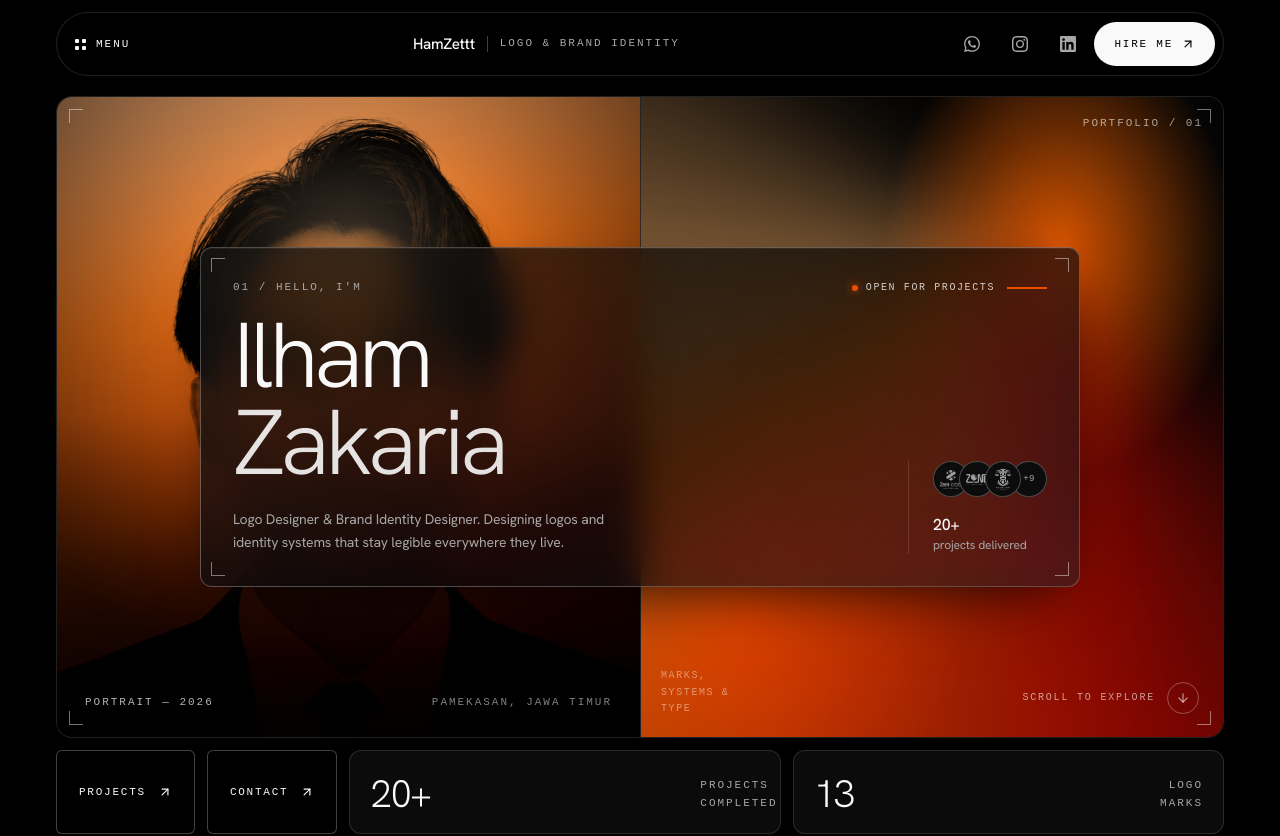
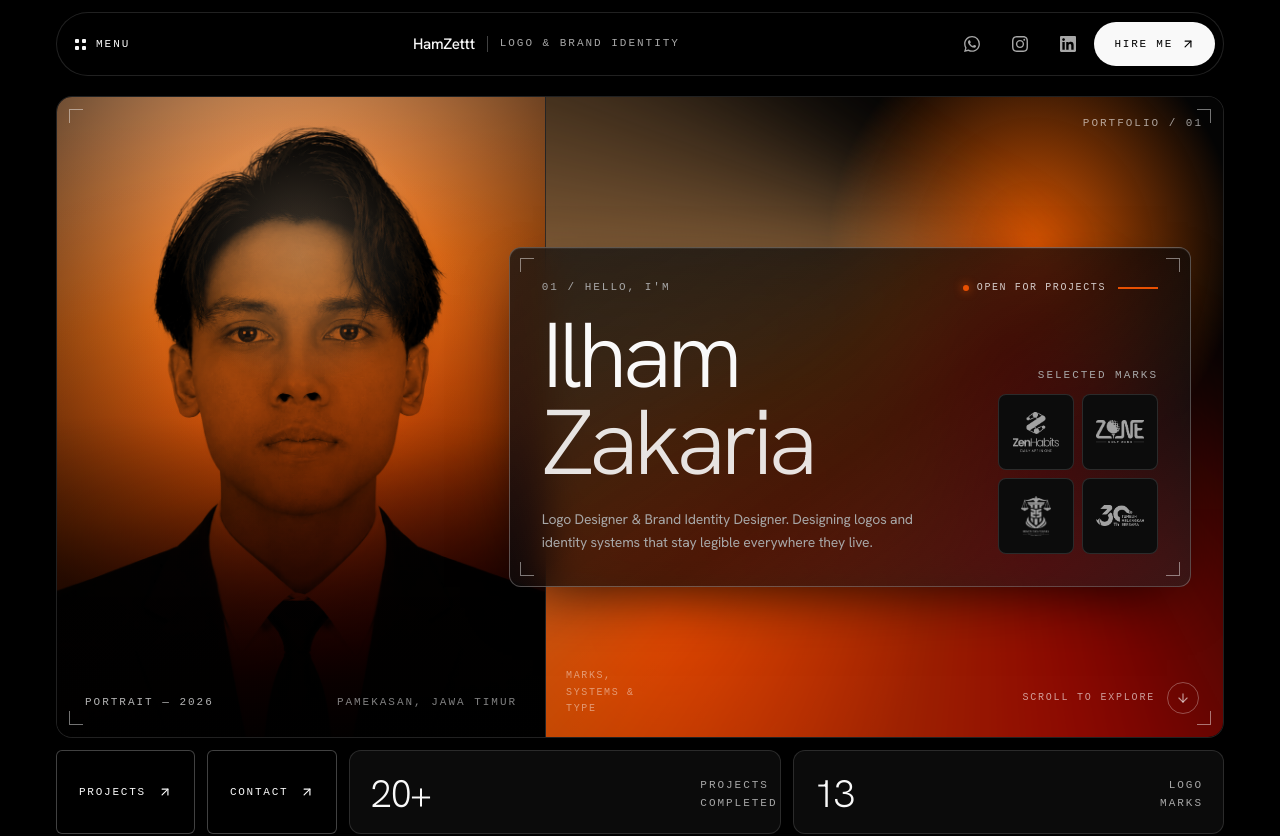
Before and after one commit to ham-zettt/art-work, a Next.js app: page / in a window 1280 px wide. Shown: the top 836 px of the page. Built offline with nearby package versions, Linux system fonts and the light colour scheme.

Commit message:
feat(hero): shrink portrait, shift card over mesh, show four marks

```diff
--- a/components/sections/Hero.tsx
+++ b/components/sections/Hero.tsx
@@ -11,7 +11,7 @@ import { site } from "@/data/site";
 
 const EASE = [0.22, 1, 0.36, 1] as const;
 
-const heroAvatars = logos.slice(0, 3);
+const selectedMarks = logos.slice(0, 4);
 const marquee = [...logos, ...logos];
 
 /** Parallax only on fine pointers, large screens, and when motion is allowed. */
@@ -55,13 +55,13 @@ export function Hero() {
 					>
 						<CornerBrackets className="inset-3" />
 
-						<div className="relative grid lg:min-h-[clamp(580px,80svh,840px)] lg:grid-cols-2">
+						<div className="relative grid lg:min-h-[clamp(580px,80svh,840px)] lg:grid-cols-[minmax(0,0.72fr)_minmax(0,1fr)]">
 							{/* Photo panel with CSS duotone */}
 							<m.figure
 								initial={{ clipPath: "inset(0 0 100% 0)" }}
 								animate={{ clipPath: "inset(0 0 0% 0)" }}
 								transition={{ duration: 0.9, delay: 0.1, ease: EASE }}
-								className="relative h-[42svh] min-h-[300px] overflow-hidden bg-black sm:h-[52svh] lg:h-auto"
+								className="relative h-[34svh] min-h-[260px] overflow-hidden bg-black sm:h-[46svh] lg:h-auto"
 							>
 								<m.div
 									className="absolute inset-x-0 -inset-y-[6%]"
@@ -74,7 +74,7 @@ export function Hero() {
 										height={1536}
 										loading="eager"
 										fetchPriority="high"
-										sizes="(min-width: 1024px) 50vw, 100vw"
+										sizes="(min-width: 1024px) 42vw, 100vw"
 										className="absolute inset-0 h-full w-full object-cover object-[50%_16%] grayscale brightness-[0.82] contrast-[1.14]"
 									/>
 								</m.div>
@@ -122,12 +122,12 @@ export function Hero() {
 							</m.div>
 
 							{/* Glass identity card */}
-							<div className="relative z-10 -mt-8 px-3 pb-3 sm:px-5 lg:absolute lg:inset-0 lg:m-0 lg:flex lg:items-center lg:justify-center lg:p-8">
+							<div className="relative z-10 -mt-8 px-3 pb-3 sm:px-5 lg:absolute lg:inset-y-0 lg:right-0 lg:m-0 lg:flex lg:w-[64%] lg:items-center lg:p-8">
 								<m.div
 									initial={{ opacity: 0, y: 30 }}
 									animate={{ opacity: 1, y: 0 }}
 									transition={{ duration: 0.75, delay: 0.34, ease: EASE }}
-									className="glass relative w-full rounded-xl p-5 sm:p-7 lg:max-w-[880px] lg:p-8"
+									className="glass relative w-full rounded-xl p-5 sm:p-7 lg:p-8"
 								>
 									<CornerBrackets className="inset-2.5" />
 
@@ -148,7 +148,7 @@ export function Hero() {
 										</span>
 									</div>
 
-									<div className="mt-5 grid gap-6 md:grid-cols-[1fr_auto] md:items-end md:gap-8">
+									<div className="mt-5 grid gap-6 lg:grid-cols-[1fr_auto] lg:items-end lg:gap-8">
 										<div>
 											<h1 className="text-[clamp(2.9rem,7.2vw,6.4rem)] font-light leading-[0.88] tracking-[-0.05em]">
 												<span className="block overflow-hidden pb-[0.06em]">
@@ -189,33 +189,27 @@ export function Hero() {
 											initial={{ opacity: 0, y: 14 }}
 											animate={{ opacity: 1, y: 0 }}
 											transition={{ duration: 0.6, delay: 0.66, ease: EASE }}
-											className="flex items-center gap-4 border-t border-line pt-4 md:max-w-[210px] md:flex-col md:items-start md:border-l md:border-t-0 md:pl-6 md:pt-0"
+											className="hidden lg:block"
 										>
-											<div className="flex -space-x-2.5">
-												{heroAvatars.map((logo) => (
+											<p className="eyebrow mb-3 text-right text-muted">
+												Selected marks
+											</p>
+											<div className="grid grid-cols-2 gap-2">
+												{selectedMarks.map((logo) => (
 													<span
 														key={logo.id}
-														className="relative flex h-9 w-9 items-center justify-center overflow-hidden rounded-full border border-line-strong bg-[#0c0c0c]"
+														className="flex h-[76px] w-[76px] items-center justify-center rounded-lg border border-line bg-[#0c0c0c]"
 													>
 														<Image
 															src={logo.image}
 															alt={logo.title}
-															width={36}
-															height={36}
-															className="h-full w-full object-contain p-1.5 logo-mono"
+															width={76}
+															height={76}
+															className="logo-mono max-h-10 w-auto max-w-12 object-contain"
 														/>
 													</span>
 												))}
-												<span className="flex h-9 w-9 items-center justify-center rounded-full border border-line-strong bg-[#0c0c0c] font-mono text-[0.5625rem] tracking-wider text-muted">
-													+9
-												</span>
 											</div>
-											<p className="text-xs leading-snug text-muted">
-												<span className="block text-base font-medium text-fg">
-													<CountUp to={20} suffix="+" delay={0.7} />
-												</span>
-												projects delivered
-											</p>
 										</m.div>
 									</div>
 								</m.div>
```
